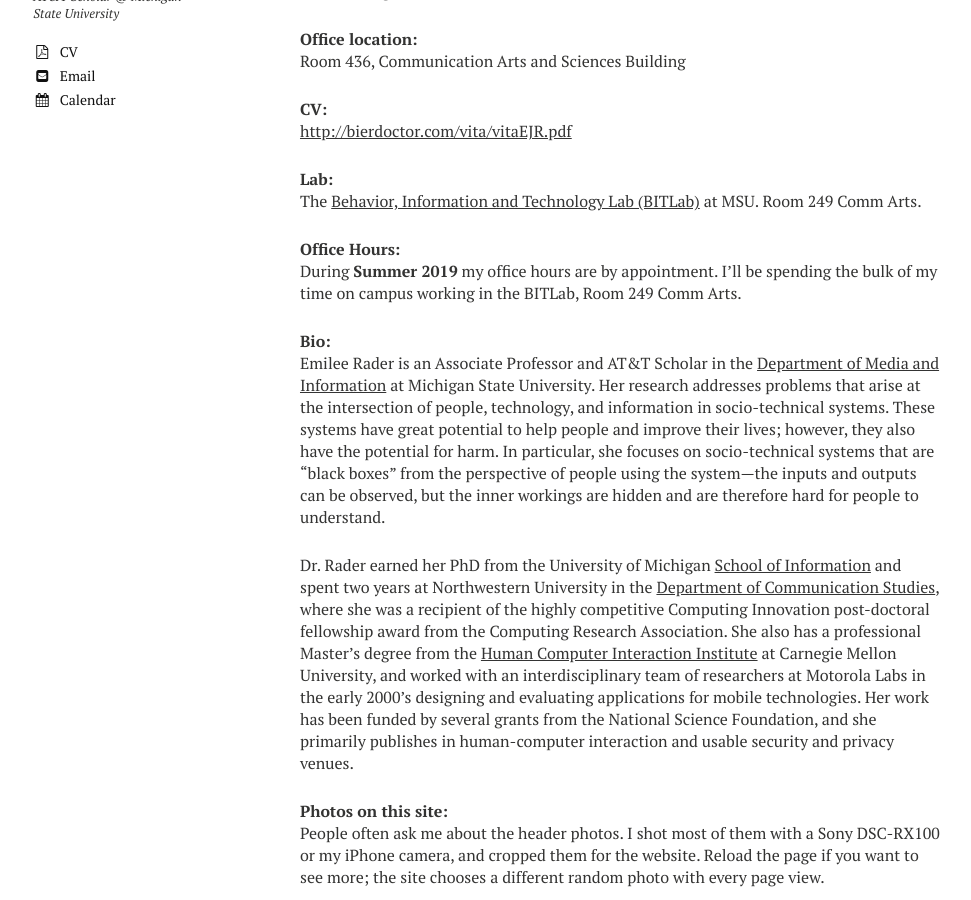
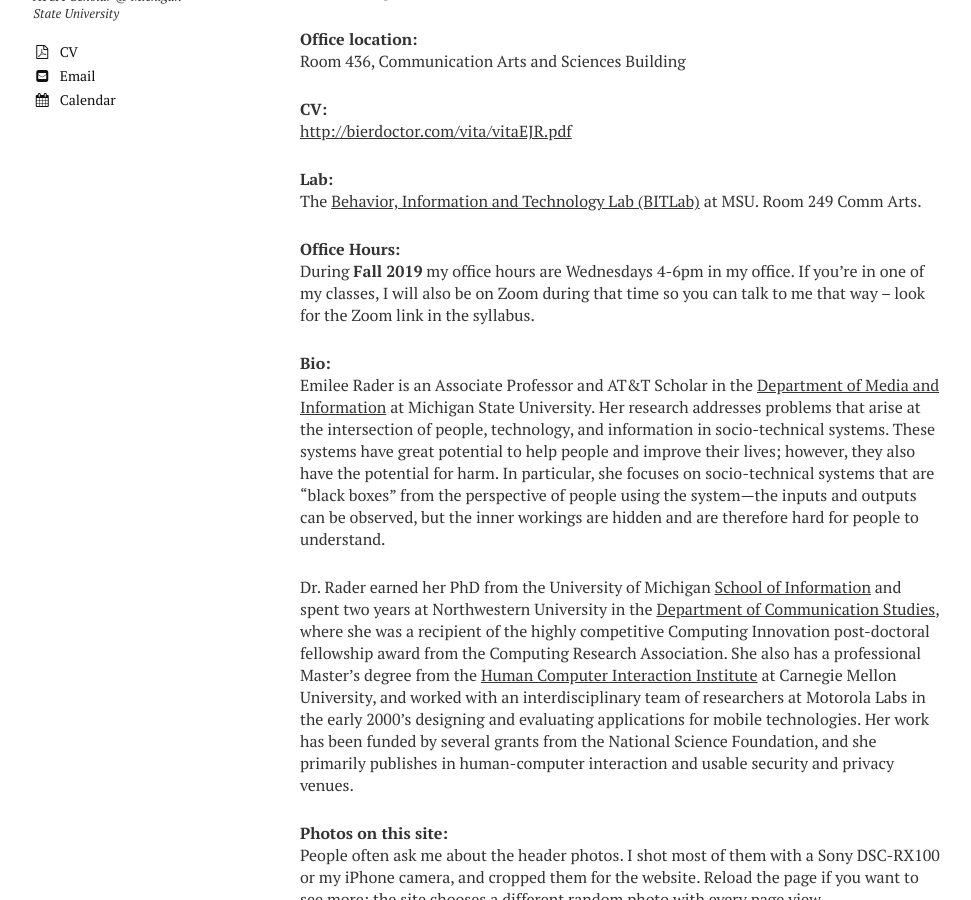
Before and after one commit to bierdoctor/bierdoctor.github.io, a Jekyll site: the page built from about/index.md, in a window 1280 px wide and 900 px high, scrolled down 620 px. Shown: the whole window, without its empty margins (20-991 px from the left). Built offline with Jekyll 4.4.1, drawn with Linux system fonts in a browser that asks for light colours; nearby versions of some CDN libraries.

Commit message:
update my office hours

```diff
--- a/about/index.md
+++ b/about/index.md
@@ -34,7 +34,7 @@ Room 436, Communication Arts and Sciences Building
 The [Behavior, Information and Technology Lab (BITLab)](https://bitlab.cas.msu.edu) at MSU. Room 249 Comm Arts.
 
 **Office Hours:**
-During **Summer 2019** my office hours are by appointment. I'll be spending the bulk of my time on campus working in the BITLab, Room 249 Comm Arts.
+During **Fall 2019** my office hours are Wednesdays 4-6pm in my office. If you're in one of my classes, I will also be on Zoom during that time so you can talk to me that way -- look for the Zoom link in the syllabus.
 
 **Bio:**
 Emilee Rader is an Associate Professor and AT&T Scholar in the [Department of Media and Information](http://mi.msu.edu) at Michigan State University. Her research addresses problems that arise at the intersection of people, technology, and information in socio-technical systems. These systems have great potential to help people and improve their lives; however, they also have the potential for harm. In particular, she focuses on socio-technical systems that are “black boxes” from the perspective of people using the system—the inputs and outputs can be observed, but the inner workings are hidden and are therefore hard for people to understand.
```
